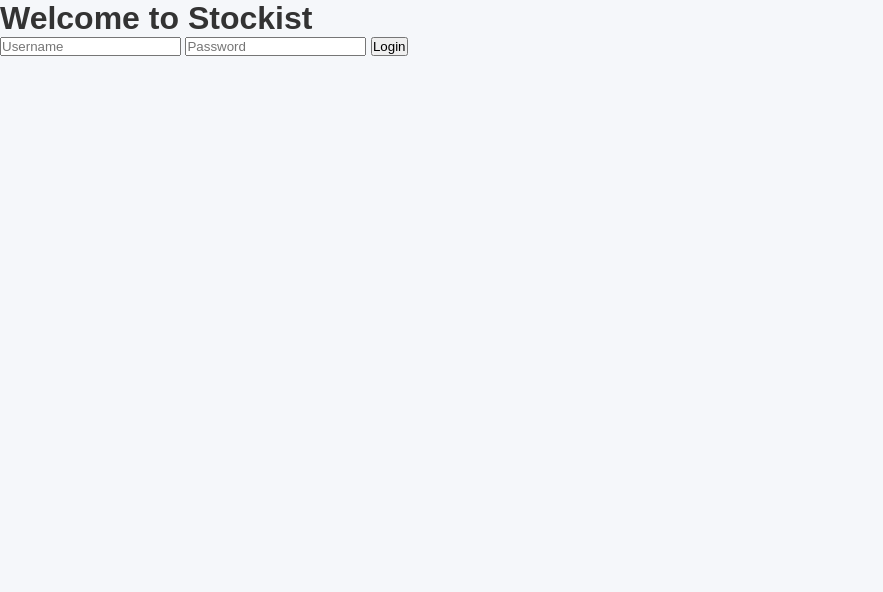
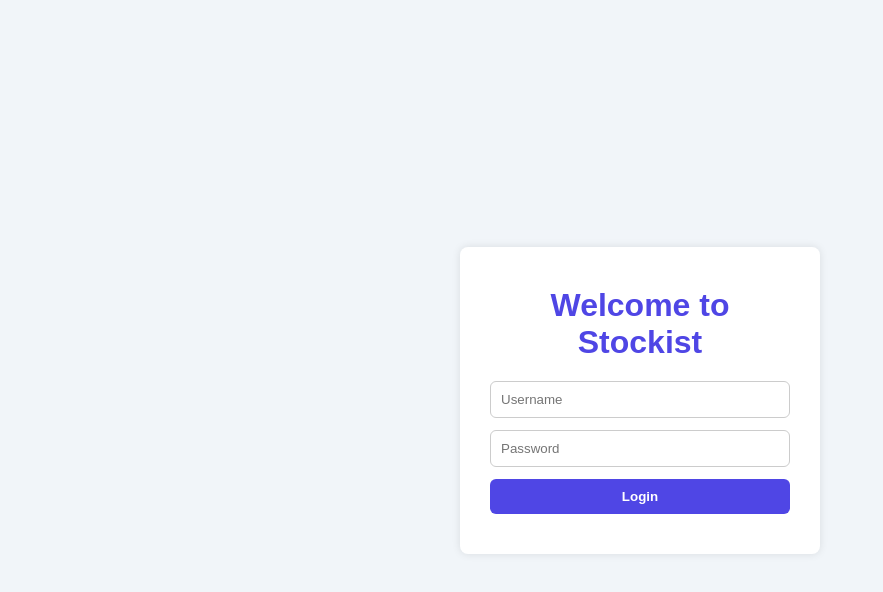
Before and after one commit to gzmox/Inv.ai, a plain HTML site: page login.html in a window 1280 px wide. Shown: the whole page, without its empty margins (0-883 px from the left). Drawn offline with Linux system fonts and the light colour scheme.

Commit message:
Update style.css

```diff
--- a/style.css
+++ b/style.css
@@ -260,3 +260,72 @@ a {
     justify-content: center;
   }
 }
+/* Login Page */
+.login-body {
+  background: #f1f5f9;
+  display: flex;
+  align-items: center;
+  justify-content: center;
+  height: 100vh;
+}
+
+.login-container {
+  background: white;
+  padding: 40px 30px;
+  border-radius: 8px;
+  box-shadow: 0 0 8px rgba(0,0,0,0.1);
+  width: 90%;
+  max-width: 360px;
+  text-align: center;
+}
+
+.login-container h1 {
+  margin-bottom: 20px;
+  color: #4f46e5;
+}
+
+.login-container form {
+  display: flex;
+  flex-direction: column;
+  gap: 12px;
+}
+
+.login-container input {
+  padding: 10px;
+  border: 1px solid #ccc;
+  border-radius: 6px;
+}
+
+.login-container button {
+  padding: 10px;
+  background: #4f46e5;
+  color: white;
+  border: none;
+  border-radius: 6px;
+  font-weight: bold;
+  cursor: pointer;
+}
+
+/* Buy/Sell Toggle */
+.buy-sell-toggle {
+  display: flex;
+  justify-content: space-between;
+  margin-bottom: 12px;
+}
+
+.buy-sell-toggle button {
+  flex: 1;
+  padding: 8px;
+  background: #e5e7eb;
+  border: none;
+  border-radius: 6px;
+  cursor: pointer;
+  font-weight: bold;
+  color: #333;
+  margin-right: 6px;
+}
+
+.buy-sell-toggle button.active {
+  background: #4f46e5;
+  color: white;
+}
```
